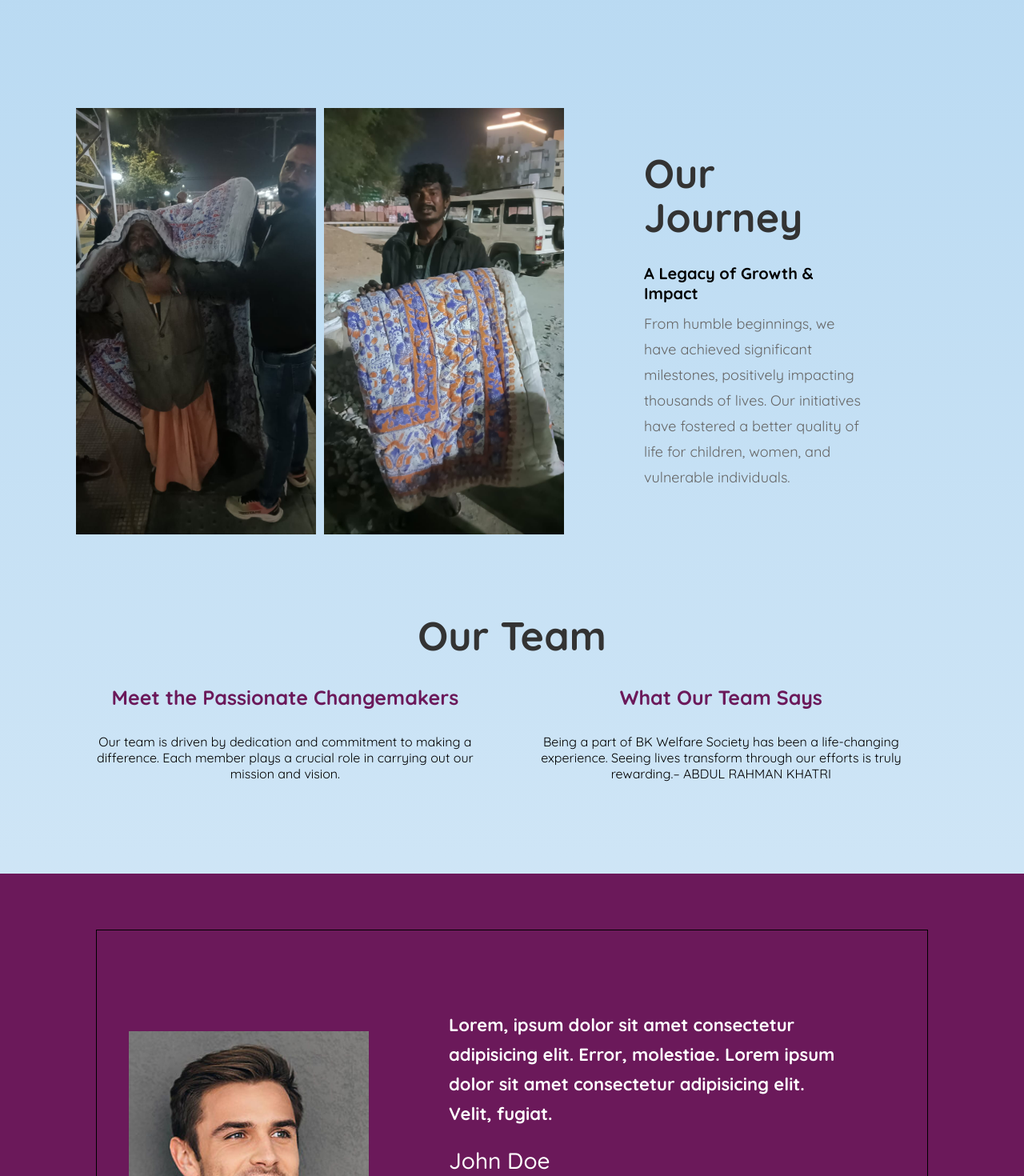
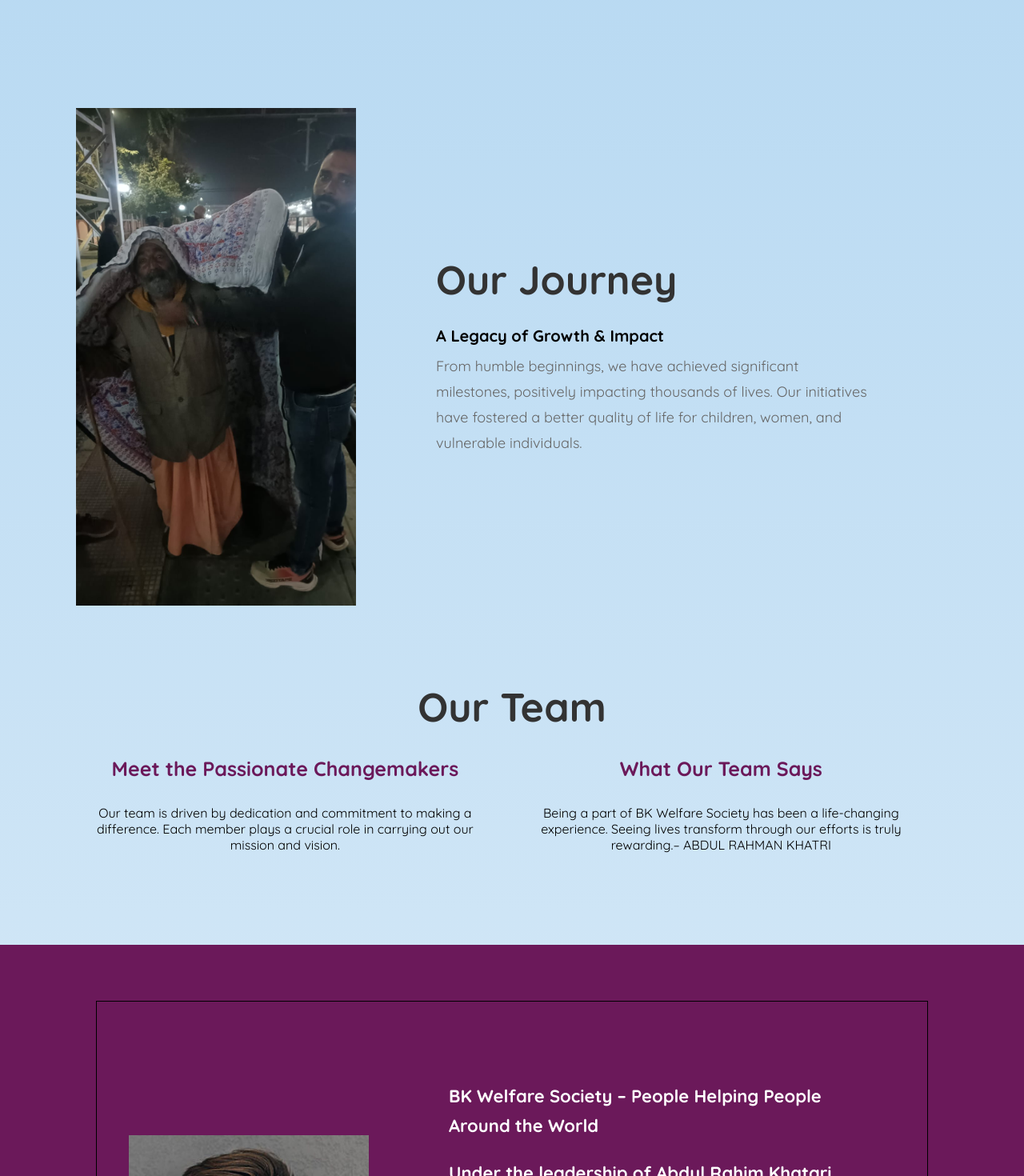
Before and after one commit to riteshgharti333/Assignment_website, a React (Vite) app: page /about in a window 1280 px wide. Shown: the part 1240-2710 px from the top of the page at 80% size. Built offline with nearby package versions, Linux system fonts and the light colour scheme; a web font is replaced by a local one.

Commit message:
fix imges

```diff
--- /dev/null
+++ b/src/components/AboutHome/AboutHome.jsx
@@ -0,0 +1,25 @@
+import './AboutHome.scss'
+import about_1 from "../../assets/images/h/about1.jpeg"
+
+
+const AboutHome = () => {
+  return (
+    <div className='aboutHome'>
+
+      <div className="aboutHome-left">
+        <h1>About</h1>
+        <h3>Introduction to BK Welfare Society</h3>
+        <p>Established in 2012 by Abdul Rahim Khatari, BK Welfare Society is dedicated to social welfare, with a strong emphasis on education, women’s empowerment,
+and emergency aid for hospitalized individuals.
+</p>
+<button>About</button>
+      </div>
+
+      <div className="aboutHome-right">
+        <img src={about_1} alt="" />
+      </div>
+    </div>
+  )
+}
+
+export default AboutHome
--- /dev/null
+++ b/src/components/AboutHome/AboutHome.scss
@@ -0,0 +1,39 @@
+.aboutHome {
+  display: flex;
+  margin: 20px 40px 0px 40px;
+  align-items: center;
+  .aboutHome-left {
+    flex: 1;
+
+    h1{
+        font-size: 70px;
+    }
+
+    h3{
+        font-size: 30px;
+        margin-top: 10px;
+    }
+
+    p{
+        font-size: 20px;
+        margin-top: 20px;
+    }
+
+    button{
+        background: #6b195a;
+        border: none;
+        padding: 5px 10px;
+        font-size: 20px;
+        font-weight: normal;
+    }
+
+  }
+
+  .aboutHome-right {
+    flex: 1;
+
+    img{
+        width: 100%;
+    }
+  }
+}
--- a/src/components/Gallery/Gallery.jsx
+++ b/src/components/Gallery/Gallery.jsx
@@ -4,8 +4,8 @@ import { useMediaQuery } from "@mui/material";
 import { gallery } from "../../assets/data";
 import FeatureSlide from "../FeatureSlide/FeatureSlide";
 import GalleryCard from "../GalleryCard/GalleryCard";
-import AOS from "aos"; // Import AOS library
-import "aos/dist/aos.css"; // Import the AOS CSS file
+import AOS from "aos";
+import "aos/dist/aos.css";
 
 const Gallery = () => {
   const isExtraSmall = useMediaQuery("(max-width:480px)");
--- a/src/components/Navbar/Navbar.scss
+++ b/src/components/Navbar/Navbar.scss
@@ -5,7 +5,7 @@
   align-items: center;
   padding: 5px 50px;
   background: #6b195a;
-  box-shadow: 0 2px 10px rgba(0, 0, 0, 0.1);
+  // box-shadow: 0 2px 10px rgba(0, 0, 0, 0.1);
   position: sticky;
   width: 100%;
   top: 0;
--- a/src/pages/AboutUs/AboutUs.jsx
+++ b/src/pages/AboutUs/AboutUs.jsx
@@ -42,10 +42,9 @@ const AboutUs = () => {
         <img src={about_1} alt="" />
       </div>
       <div className="about-points card-2">
-        <div className="card-2-imgs">
-        <img src={about_2} alt="" />
-        <img src={about_3} alt="" />
-        </div>
+
+        <img className="card-2-img" src={about_2} alt="" />
+
 
         <div className="about-points-info">
           <h2>Our Journey</h2>
@@ -88,14 +87,14 @@ const AboutUs = () => {
             <img className="slider-img" src={slider_img} alt="" />
 
             <div className="slider-details">
+              <h3>BK Welfare Society – People Helping People Around the World
+              </h3>
               <h3>
-                Lorem, ipsum dolor sit amet consectetur adipisicing elit. Error,
-                molestiae. Lorem ipsum dolor sit amet consectetur adipisicing
-                elit. Velit, fugiat.
+              Under the leadership of Abdul Rahim Khatari, we are dedicated to helping those in need. Using personal resources, we strive to bring happiness and support to communities worldwide. Together, we create a positive impact, making the world a better place for everyone.
               </h3>
 
-              <p className="slider-name">John Doe</p>
-              <p className="slider-add">SEO, DELHI</p>
+              <p className="slider-name"> Abdul Rahim khatari </p>
+              <p className="slider-add"> Chairman</p>
             </div>
           </div>
         </div>
--- a/src/pages/AboutUs/AboutUs.scss
+++ b/src/pages/AboutUs/AboutUs.scss
@@ -97,50 +97,10 @@
   ////////////////////////////////////////////
 
   .card-2 {
-    .card-2-imgs {
-      display: flex;
-      justify-content: space-between;
 
-      @include lg {
-        justify-content: space-around;
-      }
+    .card-2-img{
+      width: 350px;
 
-      @include md {
-        justify-content: space-around;
-      }
-
-      //  @include lg{
-      //   flex-direction: column;
-      //   align-items: center;
-      //  }
-      @include sm {
-        flex-direction: column;
-        align-items: center;
-      }
-
-      img {
-        width: 300px;
-
-        &:first-child{
-          margin-right: 10px;
-        }
-
-        @include md {
-          width: 230px;
-          margin-top: 0;
-
-          &:first-child {
-            margin-right: 10px;
-          }
-        }
-
-        &:first-child {
-          @include sm {
-            margin-bottom: 10px;
-            margin-right: 0px;
-          }
-        }
-      }
     }
 
     .about-points-info {
@@ -169,13 +129,16 @@
     }
 
     @include lg {
-      display: block;
+      // display: block;
+      flex-direction: column;
+      align-items: center;
       padding: 60px;
     }
 
     @include md {
       padding: 30px;
-      display: block;
+      flex-direction: column;
+      align-items: center;
     }
 
     .about-points-info {
@@ -216,7 +179,7 @@
         font-size: 20px;
 
         @include lg {
-          font-size: 25px;
+          font-size: 20px;
         }
       }
       p {
@@ -340,7 +303,6 @@
 
       .slider-sm-info {
         display: flex;
-        align-items: end;
         position: relative;
 
         @include xl {
--- a/src/pages/HomePage/HomePage.jsx
+++ b/src/pages/HomePage/HomePage.jsx
@@ -1,3 +1,4 @@
+import AboutHome from "../../components/AboutHome/AboutHome";
 import Gallery from "../../components/Gallery/Gallery";
 import HomePageBanner from "../../components/HomePageBanner/HomePageBanner";
 import WeDoSection from "../../components/WeDoSection/WeDoSection";
@@ -9,6 +10,10 @@ const HomePage = () => {
     <div className="homePage">
       <div id="homeSection">
         <HomePageBanner />
+      </div>
+
+      <div className="about-Home">
+        {/* <AboutHome /> */}
       </div>
 
       <div id="weDoSection">
--- a/src/pages/Services/ServiceOne/ServiceOne.jsx
+++ b/src/pages/Services/ServiceOne/ServiceOne.jsx
@@ -52,7 +52,6 @@ const ServiceOne = () => {
         <div className="serviceOne-second-content content-card">
           <div className="second-content-img">
             <img src={serviveOne_2} alt="" />
-            <img src={serviveOne_3} alt="" />
           </div>
 
           <div className="second-content-info">
@@ -109,16 +108,8 @@ const ServiceOne = () => {
                 independence, stability, and a better future.
               </p>
             </div>
-          </div>
 
-          <div className="third-content-right">
-            <img
-              src={serviveOne_1}
-              alt=""
-              className="third-content-right-img"
-            />
-
-            <p className="third-content-right-desc">
+              <p className="third-content-right-desc">
               Today, our initiative continues to grow, ensuring that more women
               in Sikar have access to:
             </p>
```
Also changed, not shown: src/pages/Services/ServiceOne/ServiceOne.scss (+28 -62 lines).
